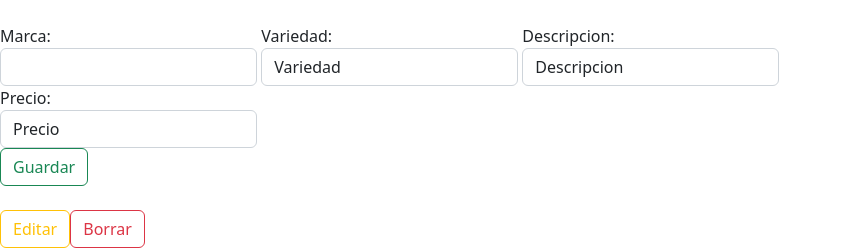
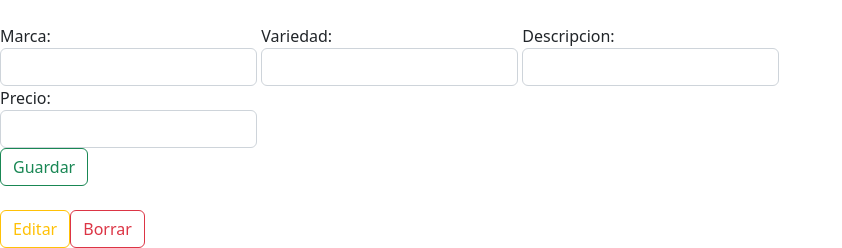
Before and after one commit to SelenaLucero/TPEspecial, a PHP site: page /formProd in a window 1280 px wide. Shown: the part 56-304 px from the top of the page, without its empty margins (0-842 px from the left). Run offline with PHP 8.4, Linux system fonts and the light colour scheme; tables that the repository leaves empty or names only in its code hold one stand-in row (values such as "Sample post"); data that the repository does not hold is empty.

Commit message:
git commit -m "realice cambios"

```diff
--- a/app/controllers/prod.controller.php
+++ b/app/controllers/prod.controller.php
@@ -46,11 +46,11 @@ class ProdController
   {
 
 
-    $id_Marca = $_POST['id_Marca'];
+    // $id_Marca = $_POST['id_Marca'];
     $Marca = $_POST['Marca'];
 
     //inserta el producto a la base de datos
-    $id = $this->brandmodel->insertBrand($id_Marca, $Marca);
+    $id = $this->brandmodel->insertBrand( $Marca);
 
 
     header('Location: ' . BASE_URL . '/formBrand');
@@ -71,7 +71,7 @@ class ProdController
   }
 
   // function FilterBrand($id){
-  //   $prodbyBrand = $this->brandmodel->getProdByBrand($id);
+  //   $prodbyBrand = $this->prodmodel->getProdByBrand($id);
 
   //   $this->view->showProdByBrand($prodbyBrand);
 
--- a/app/models/brand.model.php
+++ b/app/models/brand.model.php
@@ -32,11 +32,11 @@ class brandModel
     }
 
 
-    function insertBrand($id_Marca, $Marca)
+    function insertBrand($Marca)
     {
 
-        $query = $this->db->prepare("INSERT INTO `marca` (`id_Marca`, `Marca`) VALUES (?, ?)"); //(preparo)-escribo mi consulta
-        $query->execute([$id_Marca, $Marca]);
+        $query = $this->db->prepare("INSERT INTO `marca` ( `Marca`) VALUES (?)"); //(preparo)-escribo mi consulta
+        $query->execute([$Marca]);
 
         //para el id
         return $this->db->lastInsertId();
@@ -55,14 +55,6 @@ class brandModel
 
     }
 
-    // function getProdByBrand($id){
 
-    //     $query = $this->db->prepare('SELECT * FROM producto WHERE id_marca = ?');
-    //     $query->execute([$id]);
-
-    //     $ProdByBrand = $query->fetchAll(PDO::FETCH_OBJ); // devuelve un arreglo de objetos
-
-    //     return $ProdByBrand;
-    // }
 
 }
--- a/router.php
+++ b/router.php
@@ -51,7 +51,7 @@ switch ($params[0]) {
             $ProdController->showBrand();
             break;
         }
-    case 'formBrands': {
+    case 'formBrand': {
             $ProdController->FormBrands();
             break;
     }
@@ -63,11 +63,11 @@ switch ($params[0]) {
             // obtengo el parametro de la acción
             $ProdController->deleteBrand($params[1]);
             break;
-    case 'updateBrand':
-     // obtengo el parametro de la acción
-          $id = $params[1];
-         $ProdController->UpdateBrand($id);
-        break;
+    // case 'updateBrand':
+    //  // obtengo el parametro de la acción
+    //       $id = $params[1];
+    //      $ProdController->UpdateBrand($id);
+    //     break;
     // case 'FilterBrand':
     //     // obtengo el parametro de la acción
     //         $ProdController->FilterBrand($params[1]);
--- a/templates/formBrand.tpl
+++ b/templates/formBrand.tpl
@@ -5,7 +5,6 @@
     <div class="row">
         <div class="col-9">
             <div class="form-group">
-                <label>id_Marca:<input name="id_Marca" type="number" class="form-control"></label>
                 <label>Marca: <input name="Marca" type="text" class="form-control"></label>
             </div>
         </div>
--- a/templates/formProd.tpl
+++ b/templates/formProd.tpl
@@ -5,11 +5,11 @@
     <div class="row">
         <div class="col-9">
             <div class="form-group">
-                <input name="id" type="hidden"  value="id" class="form-control"></label>
-                <label>Marca:<input name="id_Marca" value="id_Marca" type="number" class="form-control"></label>
-                <label>Variedad: <input name="Variedad" value="Variedad" type="text" class="form-control"></label>
-                <label>Descripcion: <input name="Descripcion"  value="Descripcion" type="text" class="form-control"></label>
-                <label>Precio: <input name="Precio" value="Precio"type="text" class="form-control"></label>
+
+                <label>Marca:<input name="id_Marca"  type="number" class="form-control"></label>
+                <label>Variedad: <input name="Variedad" type="text" class="form-control"></label>
+                <label>Descripcion: <input name="Descripcion"   type="text" class="form-control"></label>
+                <label>Precio: <input name="Precio" type="text" class="form-control"></label>
             </div>
         </div>
     </div>
--- a/templates/header.tpl
+++ b/templates/header.tpl
@@ -41,7 +41,7 @@
             <a class="nav-link" href="formProd">Formulario Producto</a>
           </li>
           <li class="nav-item">
-            <a class="nav-link" href="formBrands">Formulario Marcas</a>
+            <a class="nav-link" href="formBrand">Formulario Marcas</a>
           </li>
         </ul>
         <ul class="nav justify-content-end">
--- a/templates/showBrands.tpl
+++ b/templates/showBrands.tpl
@@ -1,14 +1,13 @@
 {include 'templates/header.tpl'}
 
-{* ACA MUESTRO MIS MARCAS PERO MI FILTRO ESTA EN SHOWPRODUCT QUE CONTIENE MI PRODBYBRAN
-MI PRODUCTO SEGUN EL SELECT , ESTE ES AUXILIAR*}
+<h1>Marcas de vinos</h1>
 
 <section class="card">
 {foreach from= $brands item=$brand}
   <div class="card">
       <div class="card-body">
         <ul>
-          <li class="card-title">{$brand->Marca}</li>
+          <li class="card-title"><a href="{$brand->Marca}">{$brand->Marca}</a></li>
         </ul>
     </div>
   </div>
--- a/templates/showTableProd.tpl
+++ b/templates/showTableProd.tpl
@@ -12,8 +12,7 @@
             <th scope="col">{$product->Precio} </th>
             </tr>
       </thead>
-      {if $edit ==false}
+
       <a href="updateProd/{$product->id}" class="btn btn-outline-warning">Editar</a>
       <a href='deleteProduct/{$product->id}' type='button' class='btn btn-outline-danger ml-auto'>Borrar</a>
-      {/if}
 {/foreach}
```
Also changed, not shown: app/models/prod.model.php (+10 -0 lines), templates/prodByBrand.tpl (line endings or trailing spaces).
